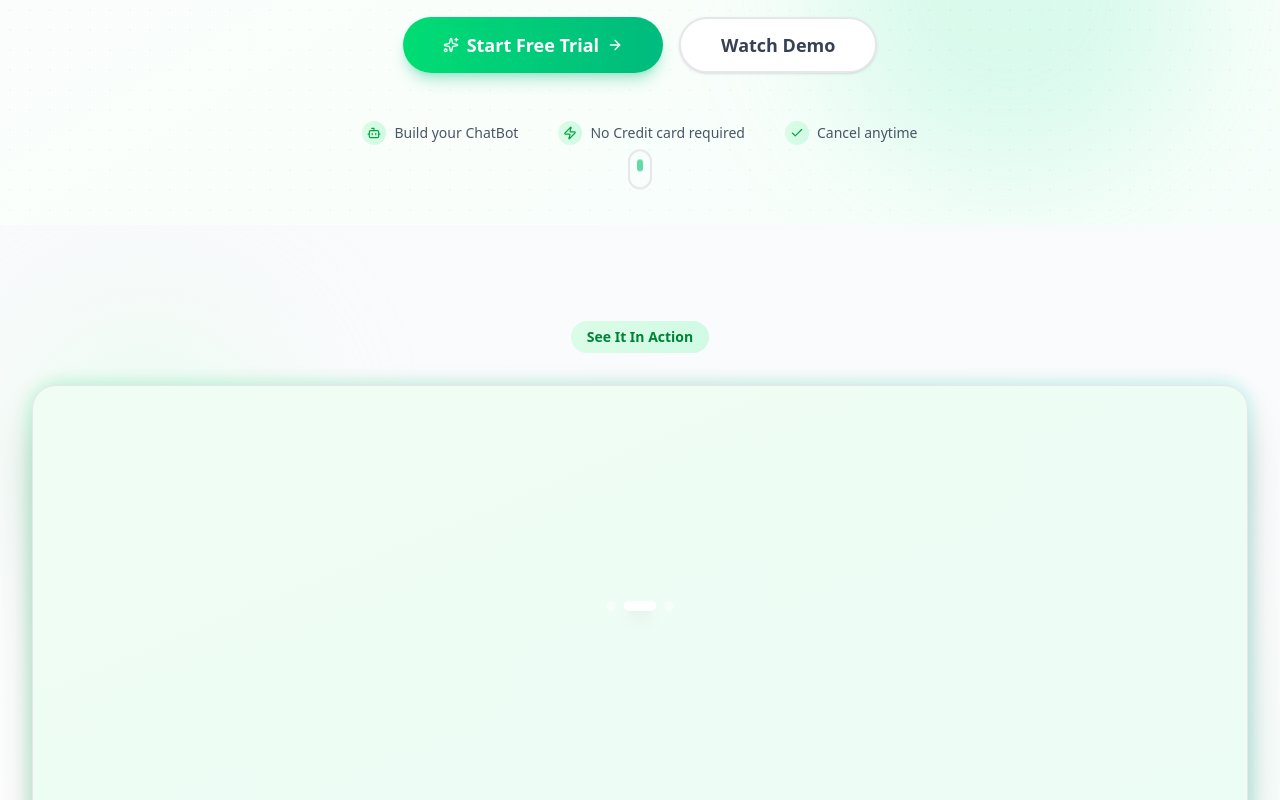
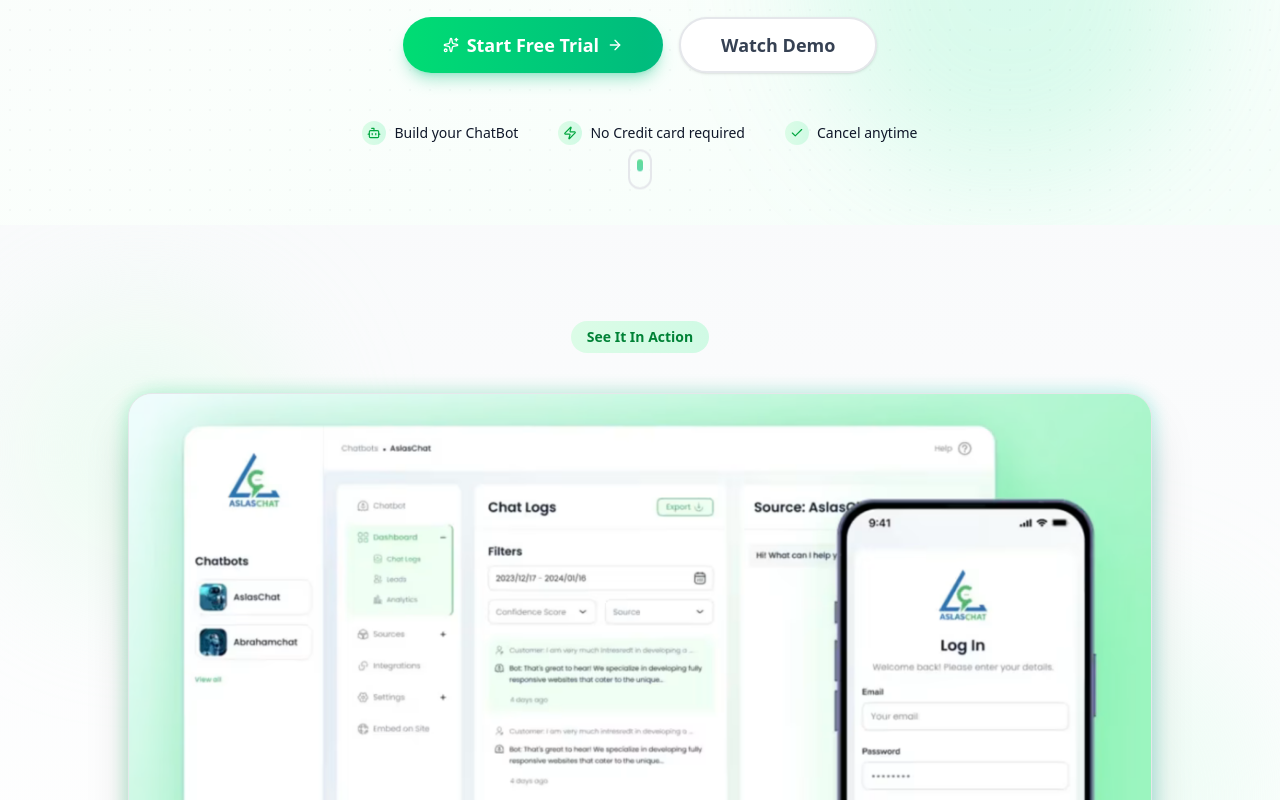
Before and after one commit to Anas-Altaf/Aslase-Chat, a Next.js app: page / in a window 1280 px wide. Shown: the part 560-1360 px from the top of the page. Built offline with nearby package versions, Linux system fonts and the light colour scheme; no server answers.

Commit message:
updated Hero1 and 2

```diff
--- a/components/welcome/Hero1.tsx
+++ b/components/welcome/Hero1.tsx
@@ -79,7 +79,7 @@ export default function Hero1() {
 
           {/* Subtitle */}
           <p
-            className={`mt-10 text-lg sm:text-xl text-gray-600 max-w-3xl mx-auto font-medium leading-relaxed transition-all duration-700 delay-300 ${mounted ? 'opacity-100 translate-y-0' : 'opacity-0 translate-y-4'
+            className={`mt-10 text-lg sm:text-xl text-white-600 max-w-3xl mx-auto font-medium leading-relaxed transition-all duration-700 delay-300 ${mounted ? 'opacity-100 translate-y-0' : 'opacity-0 translate-y-4'
               }`}
           >
             Give your website, app, or business the power to{' '}
@@ -109,7 +109,7 @@ export default function Hero1() {
 
           {/* Trust badges */}
           <div
-            className={`mt-12 flex flex-col sm:flex-row items-center justify-center gap-6 sm:gap-10 text-gray-600 transition-all duration-700 delay-500 ${mounted ? 'opacity-100 translate-y-0' : 'opacity-0 translate-y-4'
+            className={`mt-12 flex flex-col sm:flex-row items-center justify-center gap-6 sm:gap-10 text-white-600 transition-all duration-700 delay-500 ${mounted ? 'opacity-100 translate-y-0' : 'opacity-0 translate-y-4'
               }`}
           >
             {[
--- a/components/welcome/Hero2.tsx
+++ b/components/welcome/Hero2.tsx
@@ -1,86 +1,124 @@
 'use client';
 
-import { useState, useEffect } from 'react';
-
-const images = ['/hero2-img1.png', '/hero2-img2.png', '/hero2-img3.png'];
+import { useEffect, useState } from 'react';
+import Image from 'next/image';
 
 export default function Hero2() {
+  const images = [
+    '/hero2-img1.png',
+    '/hero2-img2.png',
+    '/hero2-img3.png',
+  ];
+
   const [showImage, setShowImage] = useState(false);
-  const [currentImageIndex, setCurrentImageIndex] = useState(0);
+  const [currentIndex, setCurrentIndex] = useState(0);
 
+  // Preload images
   useEffect(() => {
-    const initialTimer = setTimeout(() => {
-      setShowImage(true);
-    }, 800);
-    return () => clearTimeout(initialTimer);
+    images.forEach((src) => {
+      const img = new window.Image();
+      img.src = src;
+    });
   }, []);
 
+  // Initial delay
+  useEffect(() => {
+    const timer = setTimeout(() => setShowImage(true), 800);
+    return () => clearTimeout(timer);
+  }, []);
+
+  // Auto slide
   useEffect(() => {
     if (!showImage) return;
-    const imageTimer = setInterval(() => {
-      setCurrentImageIndex((prevIndex) => (prevIndex + 1) % images.length);
-    }, 4000);
-    return () => clearInterval(imageTimer);
+
+    const interval = setInterval(() => {
+      setCurrentIndex((prev) => (prev + 1) % images.length);
+    }, 2500);
+
+    return () => clearInterval(interval);
   }, [showImage]);
 
   return (
-    <section className="py-24 px-4 sm:px-6 lg:px-8 bg-gradient-to-b from-gray-50 to-white relative overflow-hidden">
-      {/* Subtle background accents */}
-      <div className="absolute top-20 left-0 w-72 h-72 bg-green-100/40 rounded-full blur-3xl"></div>
-      <div className="absolute bottom-0 right-0 w-96 h-96 bg-emerald-100/30 rounded-full blur-3xl"></div>
+    <section className="relative overflow-hidden bg-gradient-to-b from-gray-50 to-white py-24 px-4 sm:px-6 lg:px-8">
+      {/* Background blobs */}
+      <div className="absolute top-20 left-0 w-72 h-72 bg-green-100/40 rounded-full blur-3xl" />
+      <div className="absolute bottom-0 right-0 w-96 h-96 bg-emerald-100/30 rounded-full blur-3xl" />
 
-      <div className="max-w-7xl mx-auto relative">
-        {/* Section label */}
-        <div className="text-center mb-8">
+      <div className="relative max-w-7xl mx-auto">
+        {/* Heading */}
+        <div className="text-center mb-10">
           <span className="inline-block px-4 py-1.5 rounded-full bg-gradient-to-r from-green-100 to-emerald-100 text-green-700 text-sm font-semibold">
             See It In Action
           </span>
         </div>
 
-        {/* Image Showcase */}
-        <div className="max,max-w-5xl mx-auto">
+        {/* Image Card */}
+        <div className="max-w-5xl mx-auto">
           <div className="relative group">
-            {/* Gradient border effect */}
-            <div className="absolute -inset-1 bg-gradient-to-r from-green-400 via-emerald-500 to-teal-400 rounded-[2rem] opacity-20 blur-sm group-hover:opacity-40 transition-opacity duration-500"></div>
+            <div className="absolute -inset-1 rounded-[2rem] bg-gradient-to-r from-green-400 via-emerald-500 to-teal-400 opacity-20 blur-sm transition-opacity duration-500 group-hover:opacity-40" />
 
-            <div className="relative rounded-3xl overflow-hidden shadow-2xl bg-gradient-to-br from-green-50 to-emerald-50 min-h-[400px] lg:min-h-[500px] flex items-center justify-center border border-green-100/50">
+            <div className="relative min-h-[400px] lg:min-h-[500px] rounded-3xl overflow-hidden bg-gradient-to-br from-green-50 to-emerald-50 shadow-2xl border border-green-100/50 flex items-center justify-center">
               {showImage ? (
-                <div className="w-full h-full relative">
-                  {images.map((img, index) => (
-                    <img
-                      key={img}
-                      src={img}
-                      alt={`Product showcase ${index + 1}`}
-                      className={`absolute inset-0 w-full h-full object-cover transition-all duration-700 ${index === currentImageIndex
+                <>
+                  {images.map((src, index) => (
+                    <div
+                      key={index}
+                      className={`absolute inset-0 transition-all duration-700 ${index === currentIndex
                           ? 'opacity-100 scale-100'
                           : 'opacity-0 scale-105'
                         }`}
-                    />
+                    >
+                      <Image
+                        src={src}
+                        alt={`Hero preview ${index + 1}`}
+                        fill
+                        className="object-cover"
+                        priority={index === 0}
+                      />
+                    </div>
                   ))}
 
-                  {/* Image indicators */}
+                  {/* Dots */}
                   <div className="absolute bottom-6 left-1/2 -translate-x-1/2 flex gap-2">
                     {images.map((_, index) => (
                       <button
                         key={index}
-                        onClick={() => setCurrentImageIndex(index)}
-                        className={`w-2.5 h-2.5 rounded-full transition-all duration-300 ${index === currentImageIndex
-                            ? 'bg-white w-8 shadow-lg'
-                            : 'bg-white/50 hover:bg-white/80'
+                        onClick={() => setCurrentIndex(index)}
+                        className={`h-2.5 rounded-full transition-all duration-300 ${index === currentIndex
+                            ? 'w-8 bg-white shadow-lg'
+                            : 'w-2.5 bg-white/50 hover:bg-white/80'
                           }`}
                       />
                     ))}
                   </div>
-                </div>
+                </>
               ) : (
+                /* Loader */
                 <div className="text-center animate-pulse">
-                  <div className="w-20 h-20 mx-auto rounded-2xl bg-gradient-to-br from-green-400 to-emerald-500 flex items-center justify-center shadow-lg shadow-green-500/30">
-                    <svg className="w-10 h-10 text-white" fill="none" stroke="currentColor" viewBox="0 0 24 24">
-                      <path strokeLinecap="round" strokeLinejoin="round" strokeWidth={2} d="M14.752 11.168l-3.197-2.132A1 1 0 0010 9.87v4.263a1 1 0 001.555.832l3.197-2.132a1 1 0 000-1.664z" />
-                      <path strokeLinecap="round" strokeLinejoin="round" strokeWidth={2} d="M21 12a9 9 0 11-18 0 9 9 0 0118 0z" />
+                  <div className="mx-auto w-20 h-20 rounded-2xl bg-gradient-to-br from-green-400 to-emerald-500 flex items-center justify-center shadow-lg shadow-green-500/30">
+                    <svg
+                      className="w-10 h-10 text-white"
+                      fill="none"
+                      stroke="currentColor"
+                      viewBox="0 0 24 24"
+                    >
+                      <path
+                        strokeLinecap="round"
+                        strokeLinejoin="round"
+                        strokeWidth={2}
+                        d="M14.752 11.168l-3.197-2.132A1 1 0 0010 9.87v4.263a1 1 0 001.555.832l3.197-2.132a1 1 0 000-1.664z"
+                      />
+                      <path
+                        strokeLinecap="round"
+                        strokeLinejoin="round"
+                        strokeWidth={2}
+                        d="M21 12a9 9 0 11-18 0 9 9 0 0118 0z"
+                      />
                     </svg>
                   </div>
-                  <p className="mt-4 text-gray-500 font-medium">Loading preview...</p>
+                  <p className="mt-4 text-gray-500 font-medium">
+                    Loading preview...
+                  </p>
                 </div>
               )}
             </div>
```
